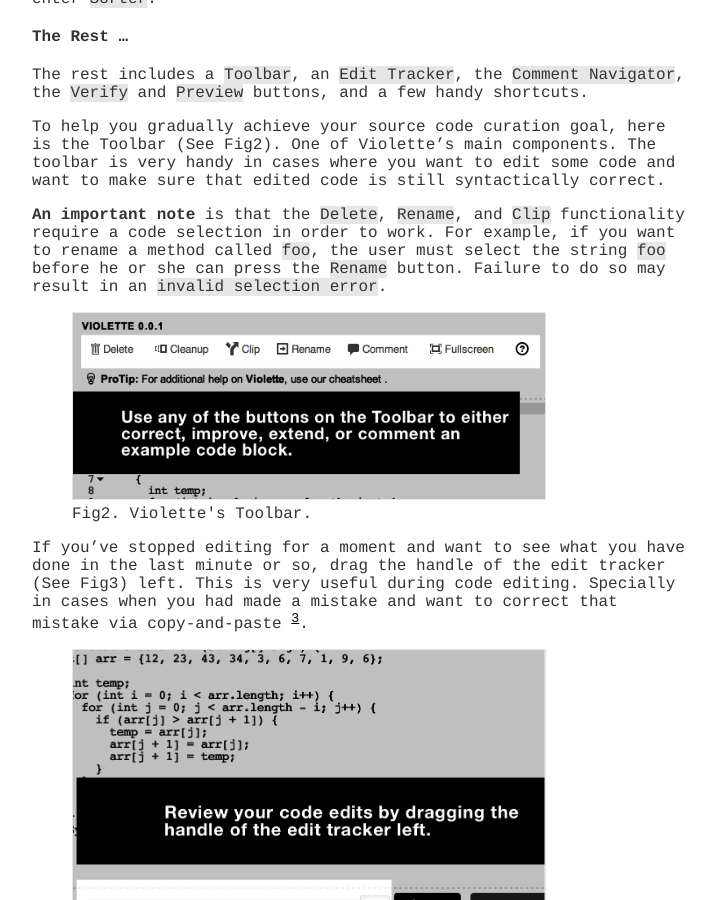
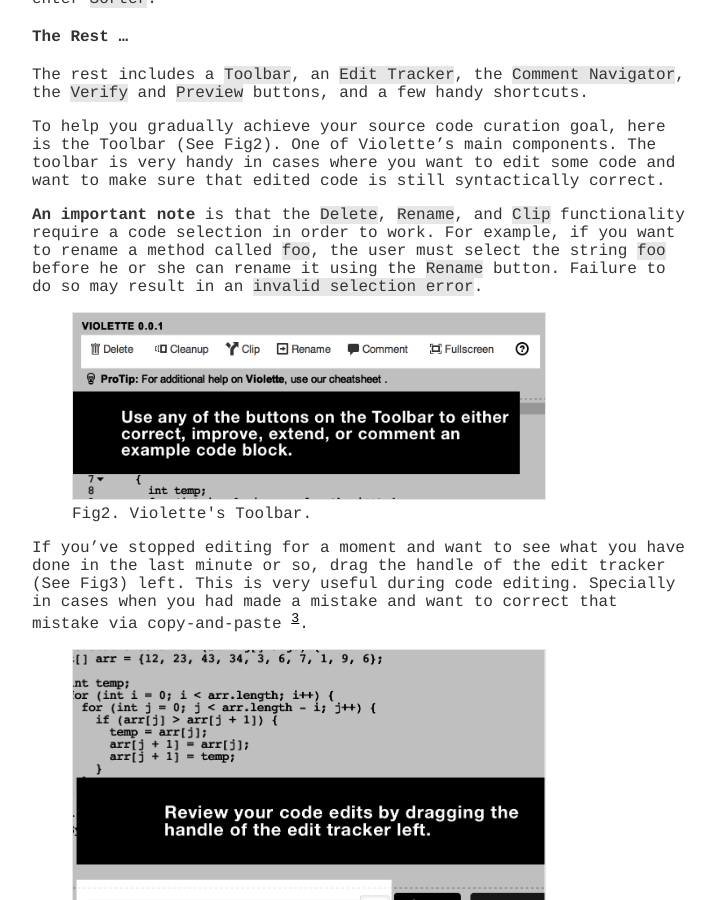
Before and after one commit to hsanchez/hsanchez.github.io, a Jekyll site: the page built from posts/thesiswork/tools/_posts/2014-07-22-violette.md, in a window 1280 px wide and 900 px high, scrolled down 1415 px. Shown: the whole window, without its empty margins (278-994 px from the left). Built offline with Jekyll 4.4.1, drawn with Linux system fonts in a browser that asks for light colours; Markdown is read by kramdown in place of the engine named in the settings.

Commit message:
clarify rename prereqs

```diff
--- a/posts/thesiswork/tools/_posts/2014-07-22-violette.md
+++ b/posts/thesiswork/tools/_posts/2014-07-22-violette.md
@@ -33,7 +33,7 @@
 
 To help you gradually achieve your source code curation goal, here is the Toolbar (See Fig2). One of Violette's main components. The toolbar is very handy in cases where you want to edit some code and want to make sure that edited code is still syntactically correct.
 
-**An important note** is that the `Delete`, `Rename`, and `Clip` functionality require a code selection in order to work. For example, if you want to rename a method called `foo`, the user must select the string `foo` before he or she can press the `Rename` button. Failure to do so may result in an `invalid selection error`.
+**An important note** is that the `Delete`, `Rename`, and `Clip` functionality require a code selection in order to work. For example, if you want to rename a method called `foo`, the user must select the string `foo` before he or she can rename it using the `Rename` button. Failure to do so may result in an `invalid selection error`.
 
 {% include image.html url="http://www.huascarsanchez.com/static/toolbar.png" description="Violette's Toolbar" caption="Fig2. Violette's Toolbar." height = "186" width = "472"%}
 
```
